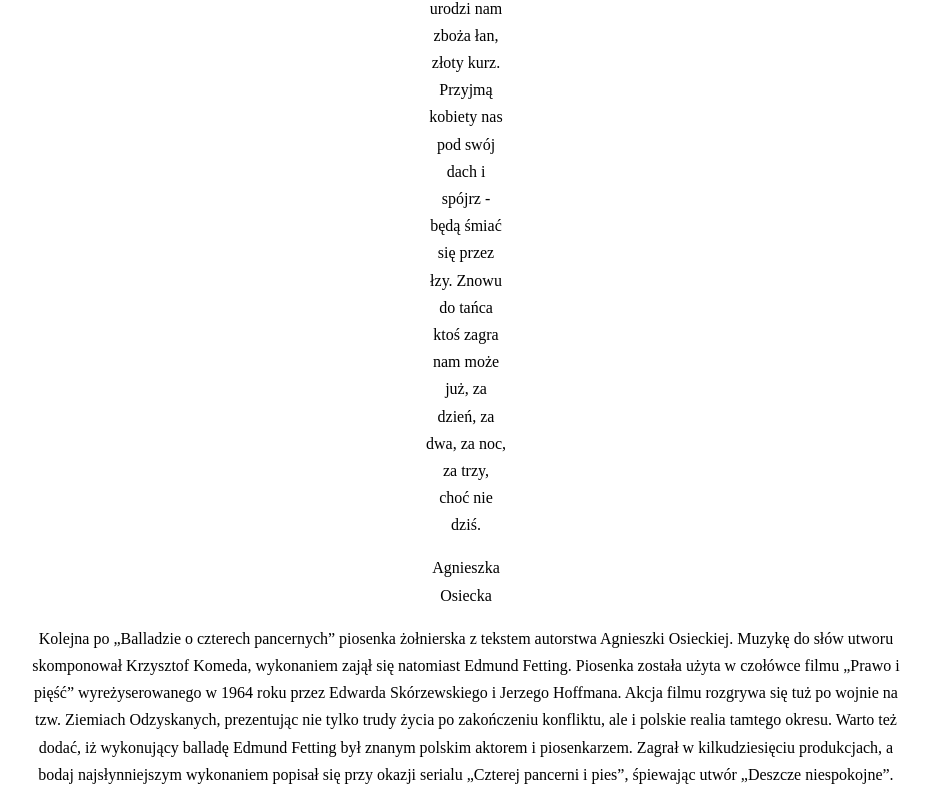
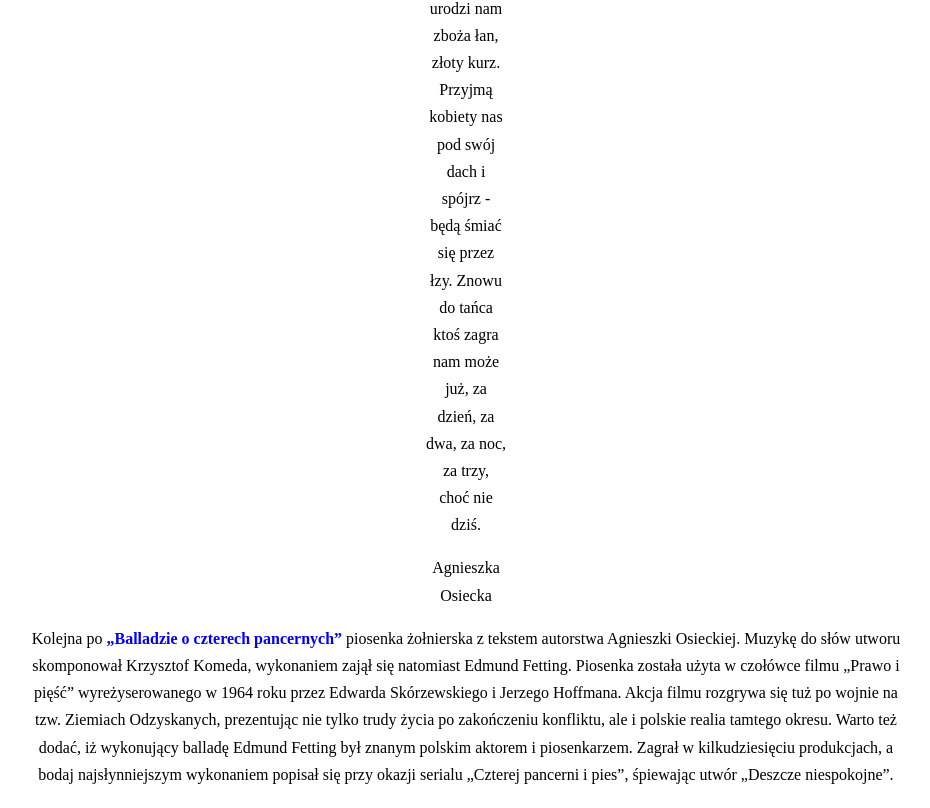
Before and after one commit to kamila-wilczynska/NaukaGita, a plain HTML site: page index.html in a window 1280 px wide. Shown: the part 959-1767 px from the top of the page, without its empty margins (174-1104 px from the left). Drawn offline with Linux system fonts and the light colour scheme.

Commit message:
change text color

```diff
--- a/index.html
+++ b/index.html
@@ -33,7 +33,7 @@ choć nie dziś. <br>
 </p>
     <p class="author">Agnieszka Osiecka</p>
 </section>
-    <p class="information"> Kolejna po „Balladzie o czterech pancernych” piosenka żołnierska z tekstem autorstwa Agnieszki Osieckiej. Muzykę do słów utworu skomponował Krzysztof Komeda, wykonaniem zajął się natomiast Edmund Fetting. Piosenka została użyta w czołówce filmu „Prawo i pięść” wyreżyserowanego w 1964 roku przez Edwarda Skórzewskiego i Jerzego Hoffmana. Akcja filmu rozgrywa się tuż po wojnie na tzw. Ziemiach Odzyskanych, prezentując nie tylko trudy życia po zakończeniu konfliktu, ale i polskie realia tamtego okresu. Warto też dodać, iż wykonujący balladę Edmund Fetting był znanym polskim aktorem i piosenkarzem. Zagrał w kilkudziesięciu produkcjach, a bodaj najsłynniejszym wykonaniem popisał się przy okazji serialu „Czterej pancerni i pies”, śpiewając utwór „Deszcze niespokojne”.</p>
+    <p class="information"> Kolejna po <span style="color:blue;font-weight:bold;"> „Balladzie o czterech pancernych” </span> piosenka żołnierska z tekstem autorstwa Agnieszki Osieckiej. Muzykę do słów utworu skomponował Krzysztof Komeda, wykonaniem zajął się natomiast Edmund Fetting. Piosenka została użyta w czołówce filmu „Prawo i pięść” wyreżyserowanego w 1964 roku przez Edwarda Skórzewskiego i Jerzego Hoffmana. Akcja filmu rozgrywa się tuż po wojnie na tzw. Ziemiach Odzyskanych, prezentując nie tylko trudy życia po zakończeniu konfliktu, ale i polskie realia tamtego okresu. Warto też dodać, iż wykonujący balladę Edmund Fetting był znanym polskim aktorem i piosenkarzem. Zagrał w kilkudziesięciu produkcjach, a bodaj najsłynniejszym wykonaniem popisał się przy okazji serialu „Czterej pancerni i pies”, śpiewając utwór „Deszcze niespokojne”.</p>
 
 </body>
 </html>
```
